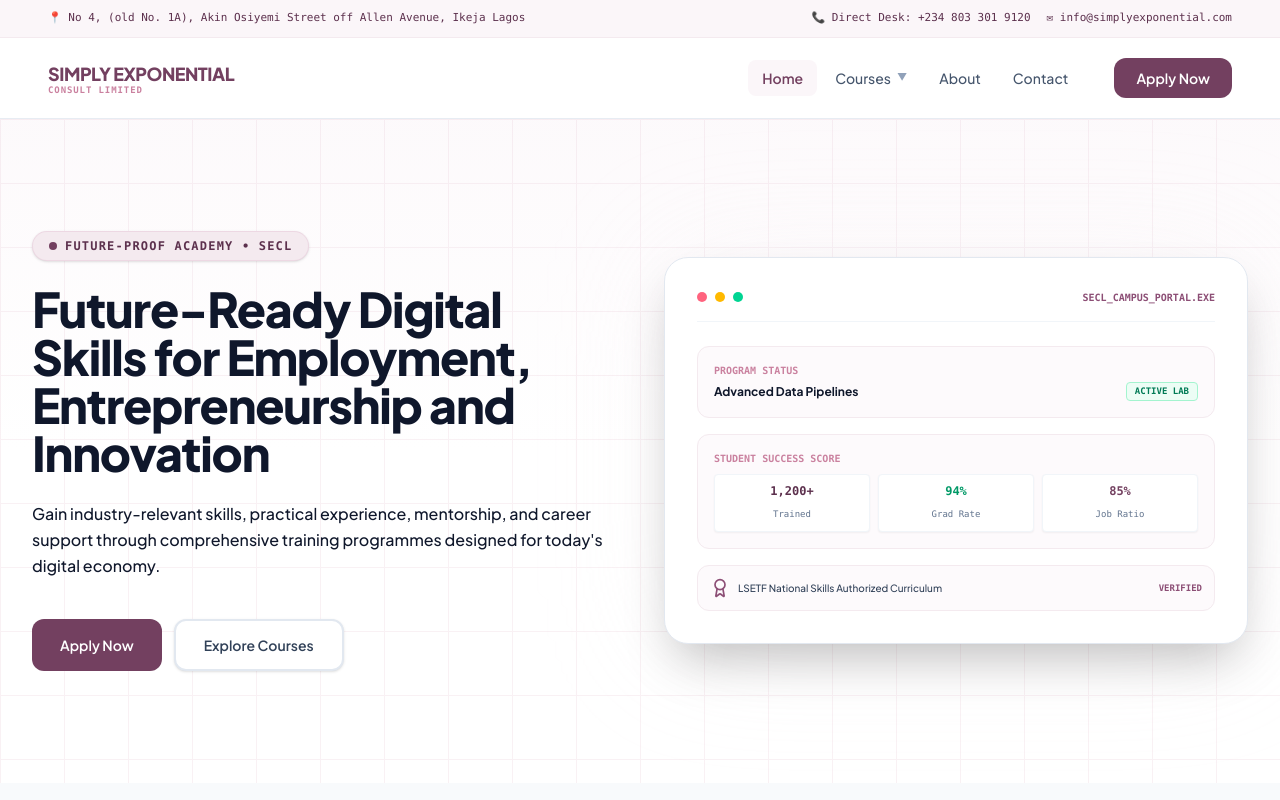
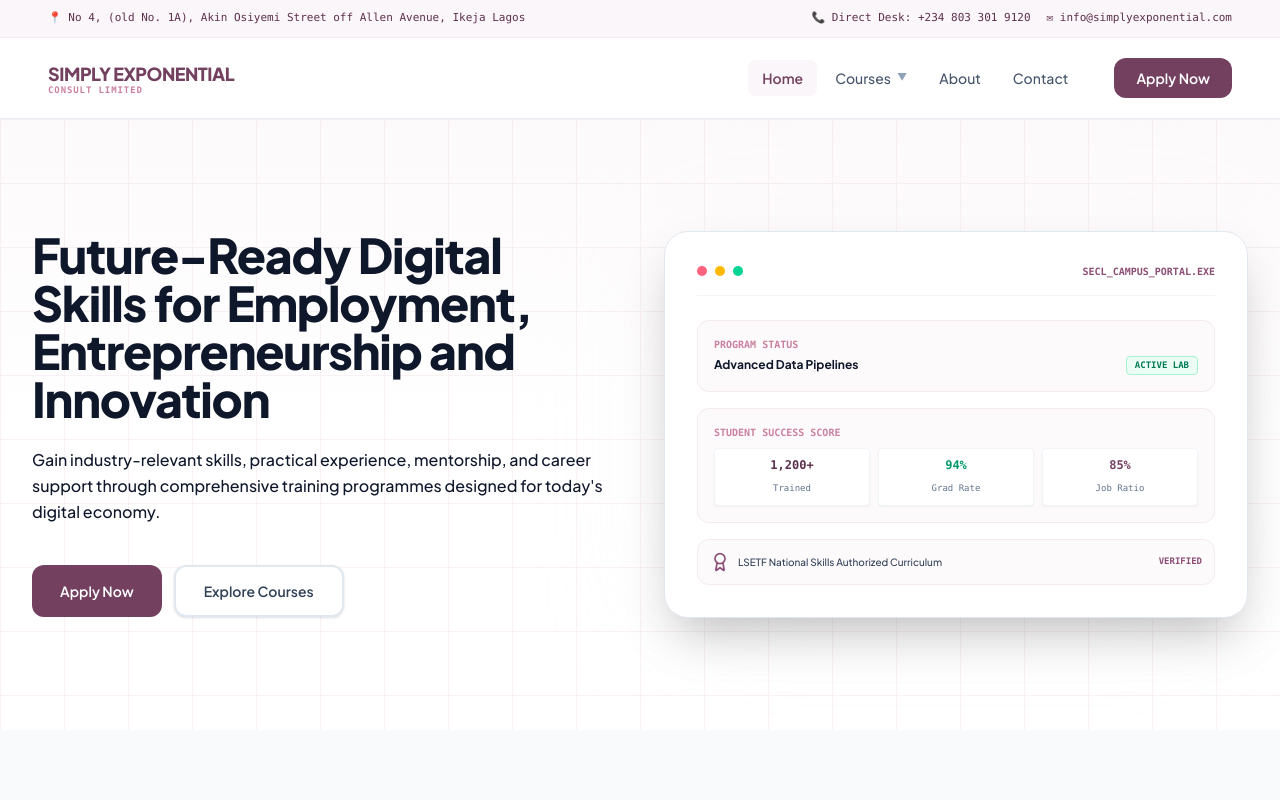
Before and after one commit to pelumiogunremu/Simply-Exponential-Training-Academy, a React (Vite) app: page / in a window 1280 px wide. Shown: the top 800 px of the page. Built offline with nearby package versions, Linux system fonts and the light colour scheme.

Commit message:
Remove hero badge

```diff
--- a/src/components/Homepage.tsx
+++ b/src/components/Homepage.tsx
@@ -43,15 +43,7 @@ export default function Homepage({ onNavigate, onApply }: HomepageProps) {
 
         <div className="max-w-7xl mx-auto relative z-10 grid grid-cols-1 lg:grid-cols-2 gap-12 items-center">
           <div>
-            <span className="bg-indigo-100 text-indigo-700 font-bold font-mono text-[10px] sm:text-xs tracking-widest uppercase px-4 py-1.5 rounded-full border border-indigo-200/60 inline-flex items-center gap-2 shadow-sm whitespace-nowrap">
-              <span className="relative flex h-2 w-2">
-                <span className="animate-ping absolute inline-flex h-full w-full rounded-full bg-indigo-500 opacity-75"></span>
-                <span className="relative inline-flex rounded-full h-2 w-2 bg-indigo-600"></span>
-              </span>
-              Future-Proof Academy • SECL
-            </span>
-
-            <h1 className="text-3xl sm:text-5xl font-sans font-black tracking-tight leading-none mt-6 text-slate-900">
+            <h1 className="text-3xl sm:text-5xl font-sans font-black tracking-tight leading-none text-slate-900">
               Future-Ready Digital Skills for Employment, Entrepreneurship and Innovation
             </h1>
 
```
